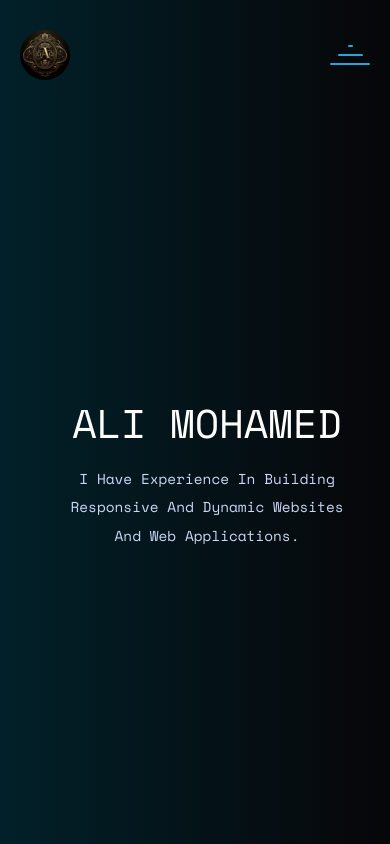
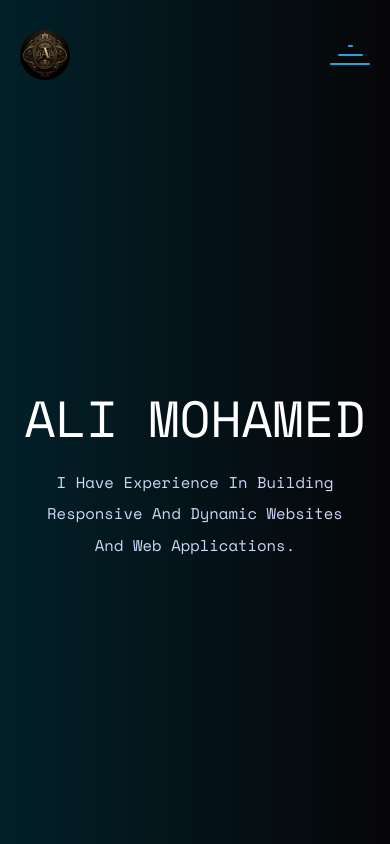
Before and after one commit to Ali503-7/My-website, a React (Vite) app: page / in a window 390 px wide. Built offline with nearby package versions, Linux system fonts and the light colour scheme; a web font is replaced by a local one.

Commit message:
fix: mobile mediaQ in about page

```diff
--- a/src/components/Supper Components/Home_Section/Home.scss
+++ b/src/components/Supper Components/Home_Section/Home.scss
@@ -13,7 +13,7 @@
 
       .name {
         font-family: $Header;
-        font-size: 5em;
+        font-size: 7em;
         color: white;
         line-height: 110px;
       }
@@ -22,7 +22,7 @@
         font-family: $Header;
         color: $lightest-slate;
         text-transform: capitalize;
-        font-size: 1.1em;
+        font-size: 1.5em;
         max-width: 560px;
         line-height: 2em;
         margin-top: 1.5em;
@@ -33,17 +33,18 @@
 
 @media (max-width: 600px) {
   .Home {
-    margin: auto auto;
+    margin: auto 0px !important;
     .mid {
-      margin-left: 1.5em !important;
+      margin-left: 0px !important;
+      align-self: center;
       text-align: center;
     }
     .name {
-      font-size: 2.5em !important;
+      font-size: 13vw !important;
       line-height: 1em !important;
     }
     .workAs {
-      font-size: .9em !important;
+      font-size: 4vw !important;
     }
     .top,.bottom {
       font-size: .9em;
--- a/vite.config.js
+++ b/vite.config.js
@@ -5,4 +5,7 @@ import react from '@vitejs/plugin-react'
 export default defineConfig({
   plugins: [react()],
   base: "/My-website/",
+  server: {
+    port: "5000"
+  },
 });
```
